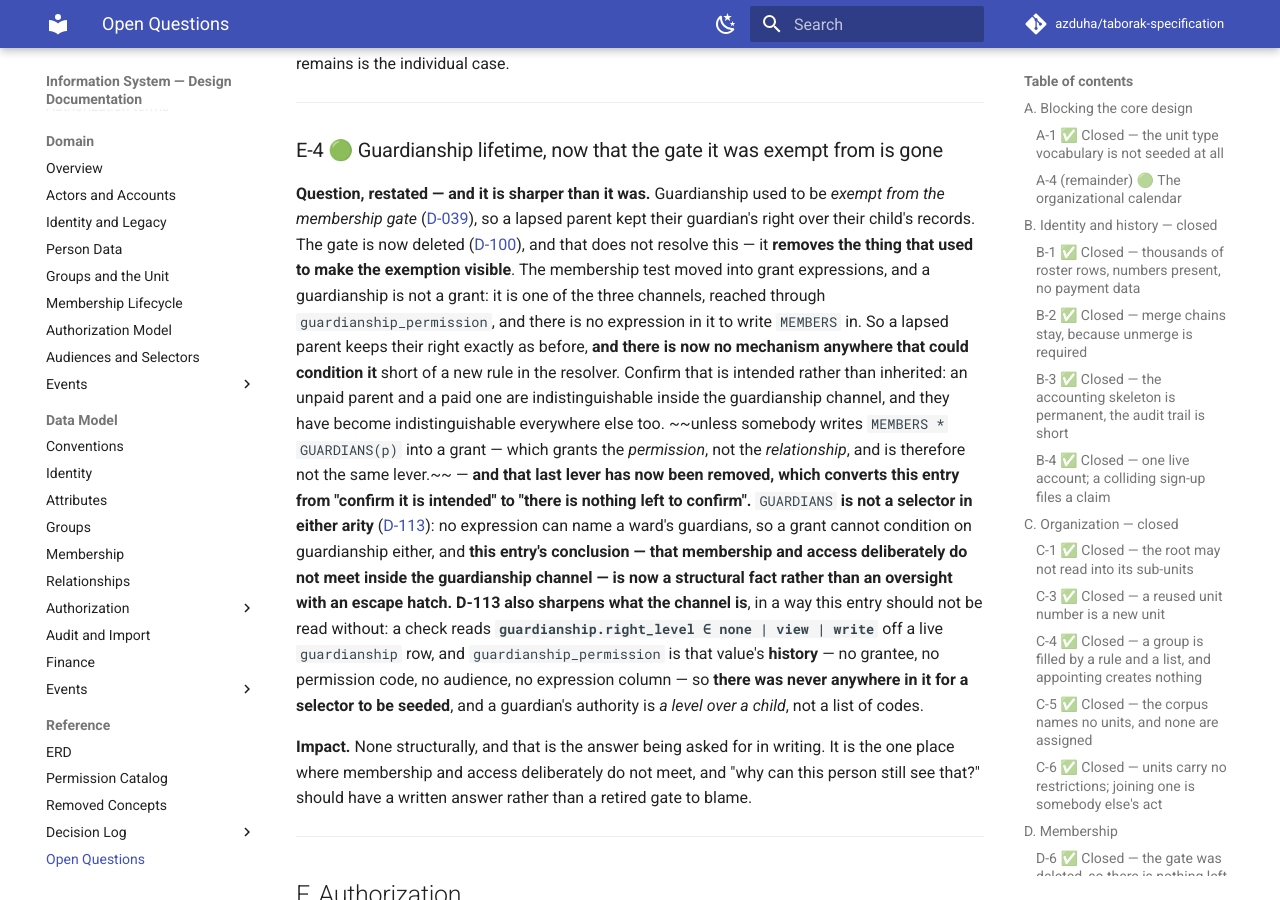
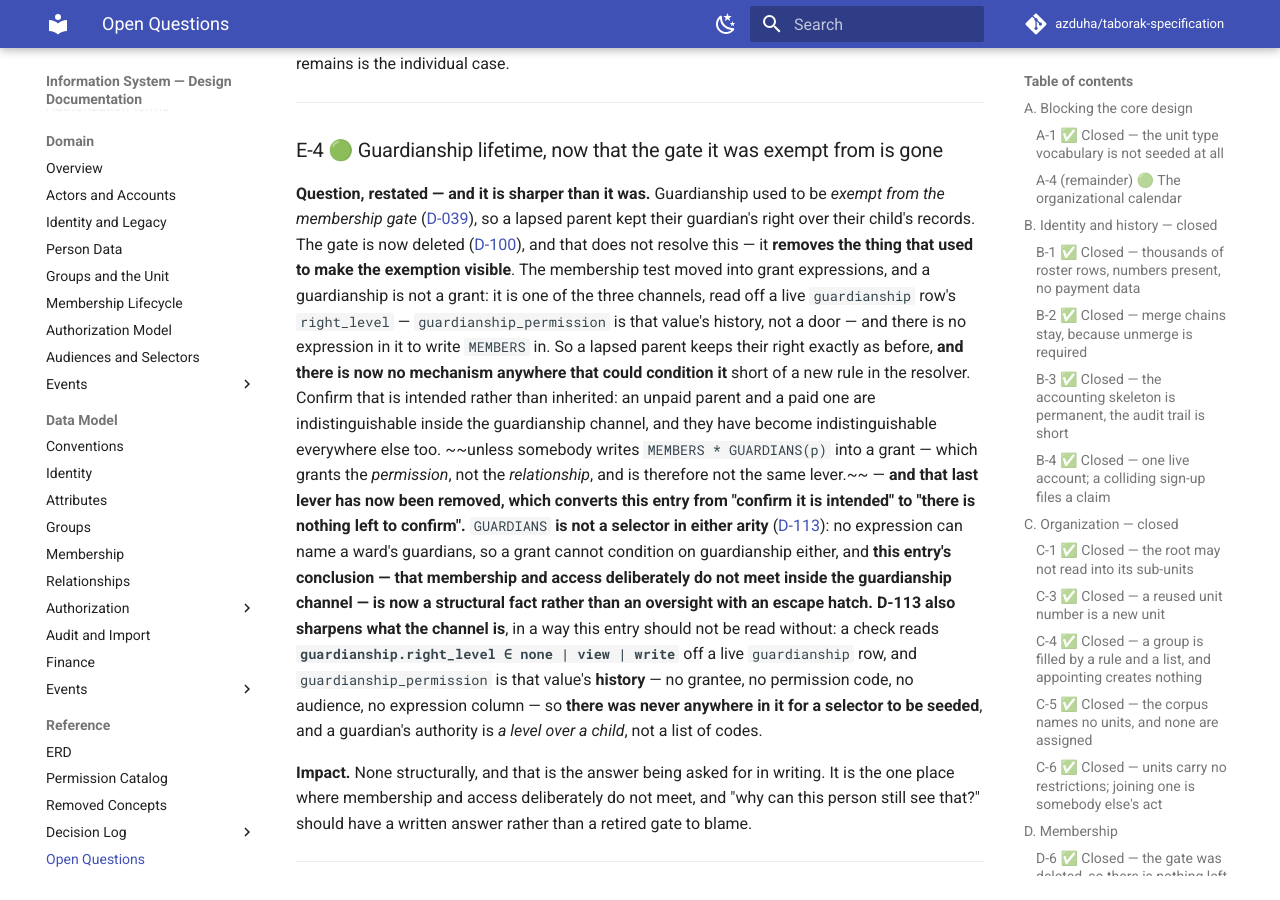
Before and after one commit to azduha/taborak-specification, an MkDocs documentation site: the page built from docs/open-questions.md, in a window 1280 px wide and 900 px high, scrolled down 14333 px. Built offline with MkDocs 1.6.1 and Material for MkDocs 9.7.7, drawn with Linux system fonts in a browser that asks for light colours; comment, search, counter and statistics services are not loaded.

Commit message:
State what a guardianship is read from, in its open question
guardianship_permission is the history of a guardianship row right_level, not the door a check walks through. The entry about a lapsed guardian still holding their right described it as "reached through guardianship_permission", which is the D-074 spelling the corpus has moved past.

Co-Authored-By: Claude Code <noreply@anthropic.com>

```diff
--- a/docs/open-questions.md
+++ b/docs/open-questions.md
@@ -659,8 +659,8 @@ lapsed parent kept their guardian's right over their child's records. The gate i
 ([D-100](decisions/round-10a.md#d-100--a-role-is-an-office-and-a-group-is-company-two-tables-of-the-same-shape)),
 and that does not resolve this — it **removes the thing that used to make the exemption visible**. The
 membership test moved into grant expressions, and a guardianship is not a grant: it is one of the three
-channels, reached through `guardianship_permission`, and there is no expression in it to write `MEMBERS`
-in. So a lapsed parent keeps their right exactly as before, **and there is now no mechanism anywhere that
+channels, read off a live `guardianship` row's `right_level` — `guardianship_permission` is that value's
+history, not a door — and there is no expression in it to write `MEMBERS` in. So a lapsed parent keeps their right exactly as before, **and there is now no mechanism anywhere that
 could condition it** short of a new rule in the resolver. Confirm that is intended rather than inherited:
 an unpaid parent and a paid one are indistinguishable inside the guardianship channel, and they have become
 indistinguishable everywhere else too. ~~unless somebody writes `MEMBERS * GUARDIANS(p)` into a grant — which
```
